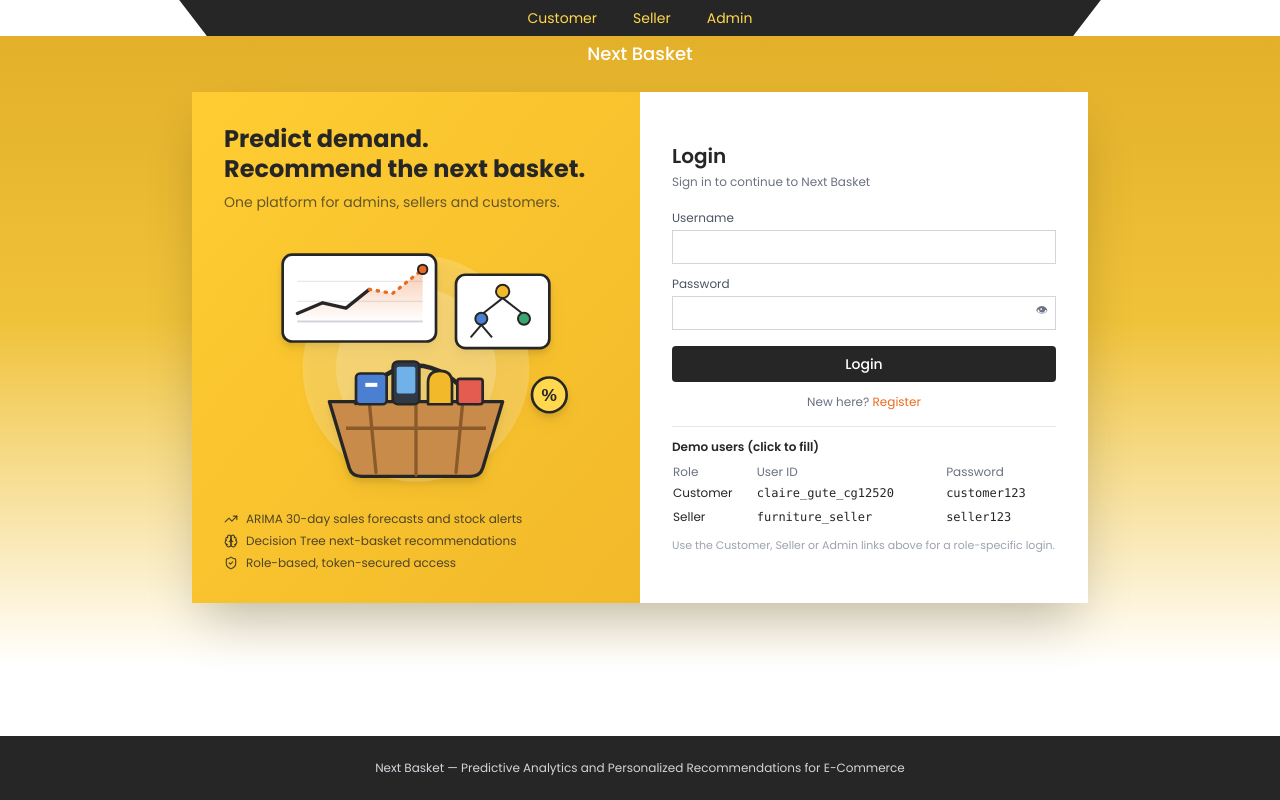
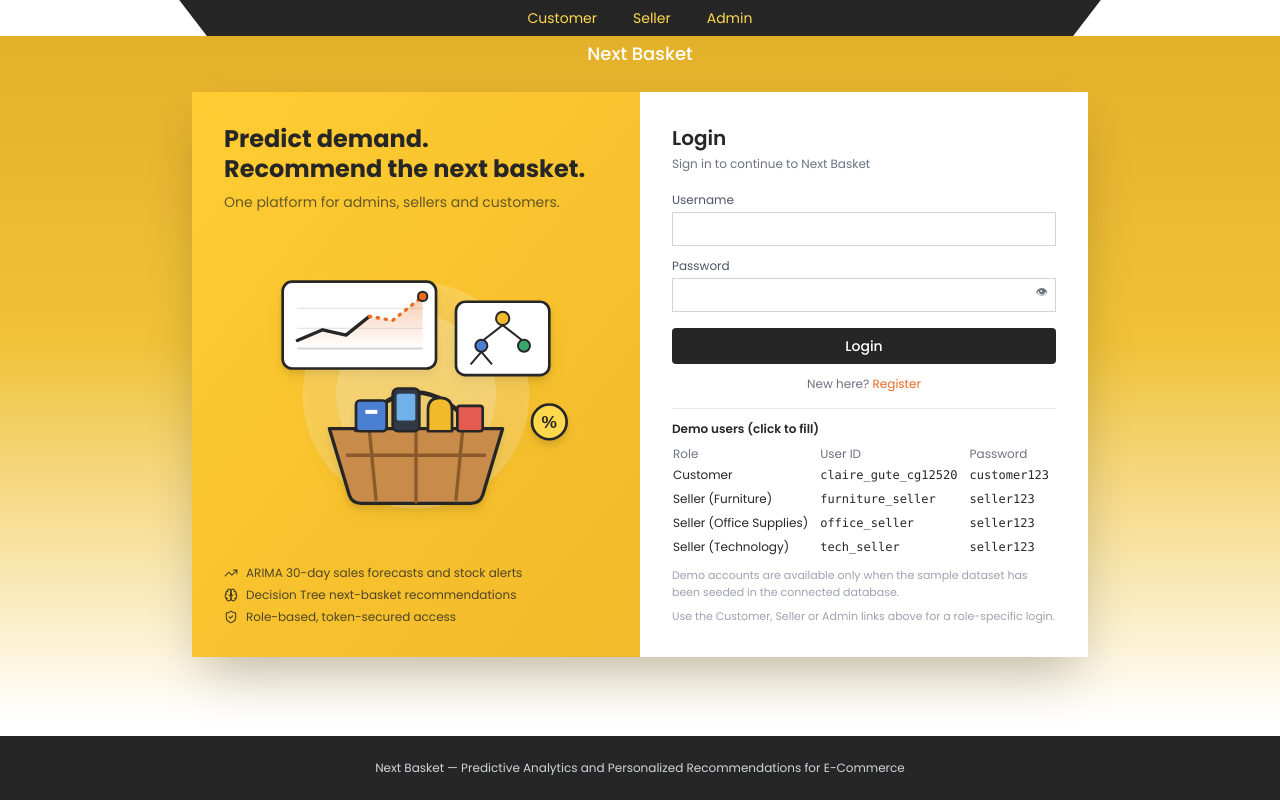
Before and after one commit to satheesh142002/next_basket, a React (Vite) app in the folder frontend/: page /login in a window 1280 px wide. Built offline with nearby package versions, Linux system fonts and the light colour scheme.

Commit message:
versal code

```diff
--- a/frontend/src/pages/shared/Login.jsx
+++ b/frontend/src/pages/shared/Login.jsx
@@ -6,7 +6,9 @@ import { useAuth } from '../../context/AuthContext'
 
 const DEMO = {
   customer: { username: 'claire_gute_cg12520', password: 'customer123' },
-  seller: { username: 'furniture_seller', password: 'seller123' },
+  'seller (furniture)': { username: 'furniture_seller', password: 'seller123' },
+  'seller (office supplies)': { username: 'office_seller', password: 'seller123' },
+  'seller (technology)': { username: 'tech_seller', password: 'seller123' },
 }
 const TITLES = { admin: 'E-Commerce Admin Login', seller: 'Seller Login', customer: 'Customer Login' }
 const WELCOME = {
@@ -80,24 +82,36 @@ export default function Login() {
             </p>
           )}
 
-          {wanted === 'admin' ? (
-            <p className="mt-4 border-t border-gray-200 pt-3 text-xs text-gray-500">
-              Admin accounts must be created by an operator.
+          <div className="mt-4 border-t border-gray-200 pt-3">
+            <p className="text-xs font-semibold text-ink mb-2">
+              {wanted === 'admin' ? 'Demo customer and seller accounts' : 'Demo users (click to fill)'}
             </p>
-          ) : <div className="mt-4 border-t border-gray-200 pt-3">
-            <p className="text-xs font-semibold text-ink mb-2">Demo users (click to fill)</p>
             <table className="w-full text-xs">
               <thead><tr className="text-left text-gray-500"><th className="font-normal">Role</th><th className="font-normal">User ID</th><th className="font-normal">Password</th></tr></thead>
               <tbody>
-                {Object.entries(DEMO).filter(([r]) => !wanted || r === wanted).map(([r, d]) => (
-                  <tr key={r} className="cursor-pointer hover:bg-brand-50" onClick={() => { setUsername(d.username); setPassword(d.password) }}>
-                    <td className="py-1 capitalize">{r}</td><td className="font-mono">{d.username}</td><td className="font-mono">{d.password}</td>
+                {Object.entries(DEMO).filter(([r]) => !wanted || wanted === 'admin' || r.startsWith(wanted)).map(([r, d]) => (
+                  <tr
+                    key={r}
+                    className={wanted === 'admin' ? '' : 'cursor-pointer hover:bg-brand-50'}
+                    onClick={wanted === 'admin' ? undefined : () => { setUsername(d.username); setPassword(d.password) }}
+                  >
+                    <td className="py-1 capitalize">{r}</td>
+                    <td className="font-mono">{d.username}</td>
+                    <td className="font-mono">{d.password}</td>
                   </tr>
                 ))}
               </tbody>
             </table>
+            <p className="text-[11px] text-gray-400 mt-2">
+              Demo accounts are available only when the sample dataset has been seeded in the connected database.
+            </p>
+            {wanted === 'admin' && (
+              <p className="text-[11px] text-gray-500 mt-1">
+                Admin accounts must be created by an operator.
+              </p>
+            )}
             {!wanted && <p className="text-[11px] text-gray-400 mt-2">Use the Customer, Seller or Admin links above for a role-specific login.</p>}
-          </div>}
+          </div>
         </form>
       </div>
     </div>
```
